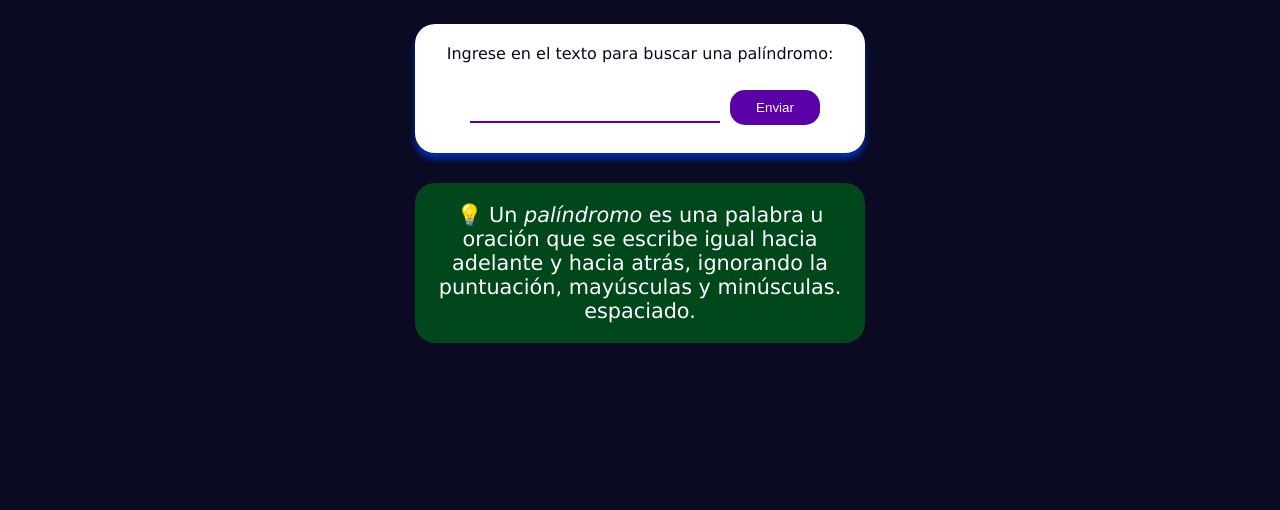
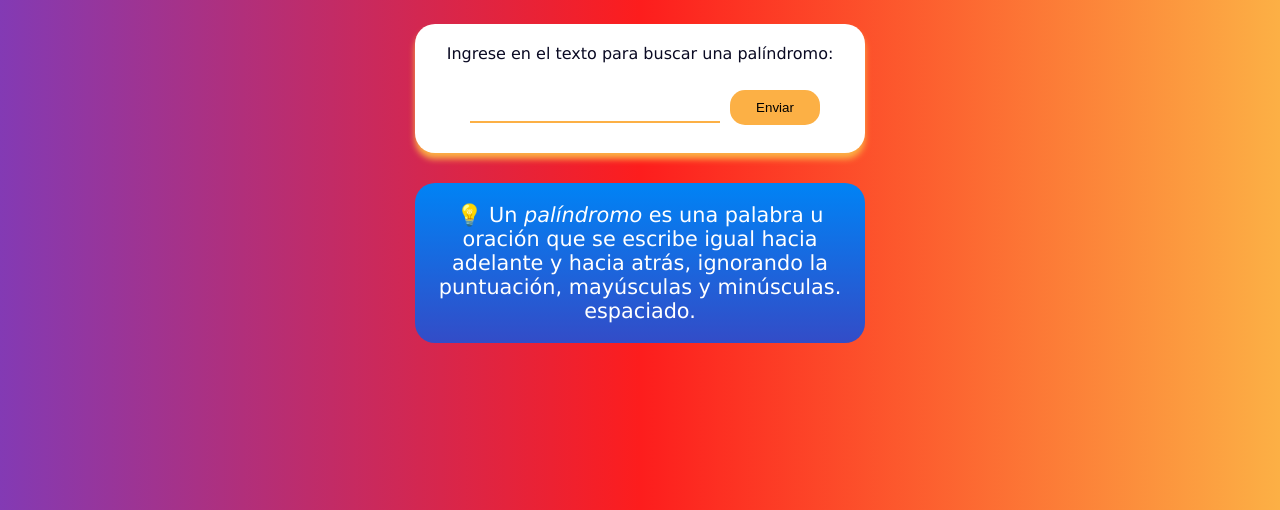
Before and after one commit to JAlejandroQuevedo/palindromeChecker, a plain HTML site: page index.html in a window 1280 px wide. Shown: the part 290-800 px from the top of the page. Drawn offline with Linux system fonts and the light colour scheme.

Commit message:
Modificacion style

```diff
--- a/css/style.css
+++ b/css/style.css
@@ -6,7 +6,8 @@
 
 body {
     font-family: Verdana, Geneva, Tahoma, sans-serif;
-    background-color: #0a0a23;
+    background: rgb(131, 58, 180);
+    background: linear-gradient(90deg, rgba(131, 58, 180, 1) 0%, rgba(253, 29, 29, 1) 50%, rgba(252, 176, 69, 1) 100%);
     color: #ffffff;
 }
 
@@ -43,7 +44,7 @@ body {
     padding: 20px;
     margin: 10px 0;
     background-color: white;
-    box-shadow: 0 6px 6px #002ead;
+    box-shadow: 0 6px 6px #fcb045;
 }
 
 label {
@@ -56,8 +57,8 @@ label {
     border: none;
     padding: 10px;
     border-radius: 15px;
-    background-color: #5a01a7;
-    color: #fff;
+    background-color: #fcb045;
+    color: #000000;
     cursor: pointer;
 }
 
@@ -68,11 +69,11 @@ label {
     font-size: 1.2rem;
     margin: 10px;
     border: none;
-    border-bottom: 2px solid #5a01a7;
+    border-bottom: 2px solid #fcb045;
 }
 
 .palindrome-input:focus {
-    border-bottom: 3px solid #5a01a7;
+    border-bottom: 3px solid #fcb045;
 }
 
 .palindrome-input::placeholder {
@@ -100,7 +101,7 @@ label {
     width: min(100vw, 450px);
     font-size: 1.3rem;
     min-height: 140px;
-    background-color: #00471b;
+    background-image: linear-gradient(to top, #334cc7 0%, #0083f5 100%);
     margin-top: 20px;
     padding: 20px;
     border-radius: 20px;
```
